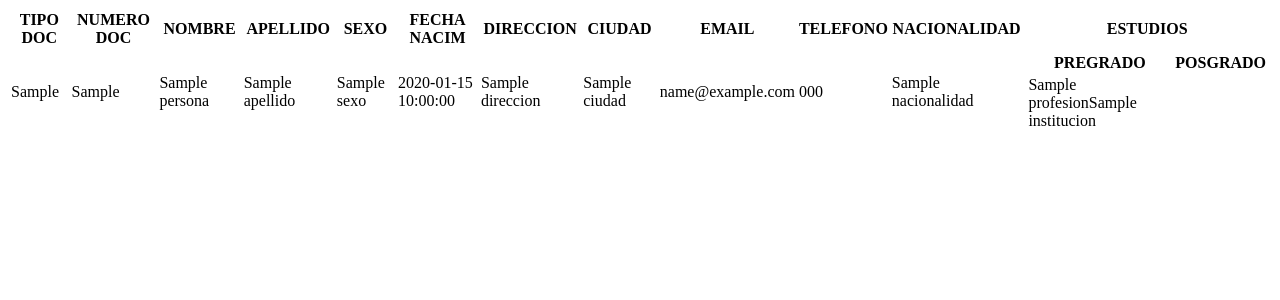
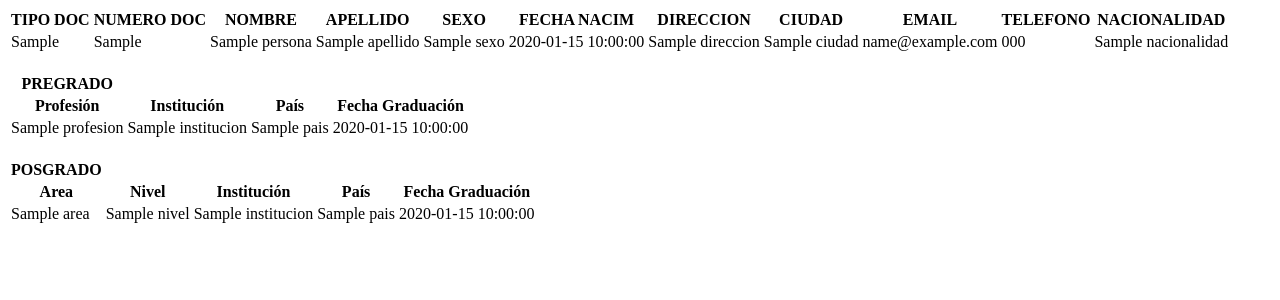
Before and after one commit to yeison94/DCPS5, a CodeIgniter app: the page made by application/views/listar_detalle.php in a window 1280 px wide. Shown: the top 300 px of the page. Run offline with CodeIgniter, Linux system fonts and the light colour scheme; the template is opened without the code that fills it: most values are stand-ins (such as "Sample title", 1, 10 or a date in 2020).

Commit message:
Fix show data of Pregrado & Posgrado

```diff
--- a/application/views/listar_detalle.php
+++ b/application/views/listar_detalle.php
@@ -32,7 +32,6 @@ defined('BASEPATH') OR exit('No direct script access allowed');
 			<th>EMAIL</th>
 			<th>TELEFONO</th>
 			<th>NACIONALIDAD</th>
-			<th>ESTUDIOS</th>
 		</tr>
 
 		<tr>
@@ -47,40 +46,53 @@ defined('BASEPATH') OR exit('No direct script access allowed');
 			<td><?= $persona->email?></td>
 			<td><?= $persona->telefono?></td>
 			<td><?= $persona->nacionalidad?></td>
-			<td>
-				<table>
-					<tr>
-					<th>PREGRADO</th>
-					<th>POSGRADO</th>
-					</tr>
-					<tr>
-						<td><?php
+		</tr>
+	</table> </br>
 
-							//var_dump ($estudios['pregrados']);
+	<table>
+		<tr>
+		<th>PREGRADO</th>
+		</tr>
+		<th>Profesión</th>
+		<th>Institución</th>
+		<th>País</th>
+		<th>Fecha Graduación</th>
 
-						foreach ($estudios as $estudio) {
+			<?php
 
-								echo $estudio->profesion;
-								echo $estudio->institucion;
+			foreach ($estudios["pregrados"] as $pregrado) {
+				echo "<tr>";
+					echo "<td>" . $pregrado->profesion . "</td>";
+					echo "<td>" . $pregrado->institucion . "</td>";
+					echo "<td>" . $pregrado->pais . "</td>";
+					echo "<td>" . $pregrado->fecha_graduacion . "</td>";
+				echo "</tr>";
+				}?>
 
-							}?>
-						</td>
+	</table> </br>
 
-						<td><?php
-						foreach ($estudios['posgrados'] as $estudio) {
-							settype($estudio, 'array');
-							echo "<ul>";
-							foreach ($estudio as $key => $value) {
-								if($key == "area"){
-									echo"<li>$value</li>";
-								}
-							}
-							echo "</ul>";}?>
-						</td>
-					</tr>
-				</table>
-			</td>
+	<table>
+		<tr>
+		<th>POSGRADO</th>
 		</tr>
+		<th>Area</th>
+		<th>Nivel</th>
+		<th>Institución</th>
+		<th>País</th>
+		<th>Fecha Graduación</th>
+
+			<?php
+
+			foreach ($estudios["posgrados"] as $posgrado) {
+				echo "<tr>";
+					echo "<td>" . $posgrado->area . "</td>";
+					echo "<td>" . $posgrado->nivel . "</td>";
+					echo "<td>" . $posgrado->institucion . "</td>";
+					echo "<td>" . $posgrado->pais . "</td>";
+					echo "<td>" . $posgrado->fecha_graduacion . "</td>";
+				echo "</tr>";
+				}?>
+
 	</table>
   </body>
 </html>
```
Also changed, not shown: application/controllers/Personas.php (+0 -8 lines), application/models/Estudio.php (+8 -13 lines), application/models/Posgrado.php (+11 -0 lines).
